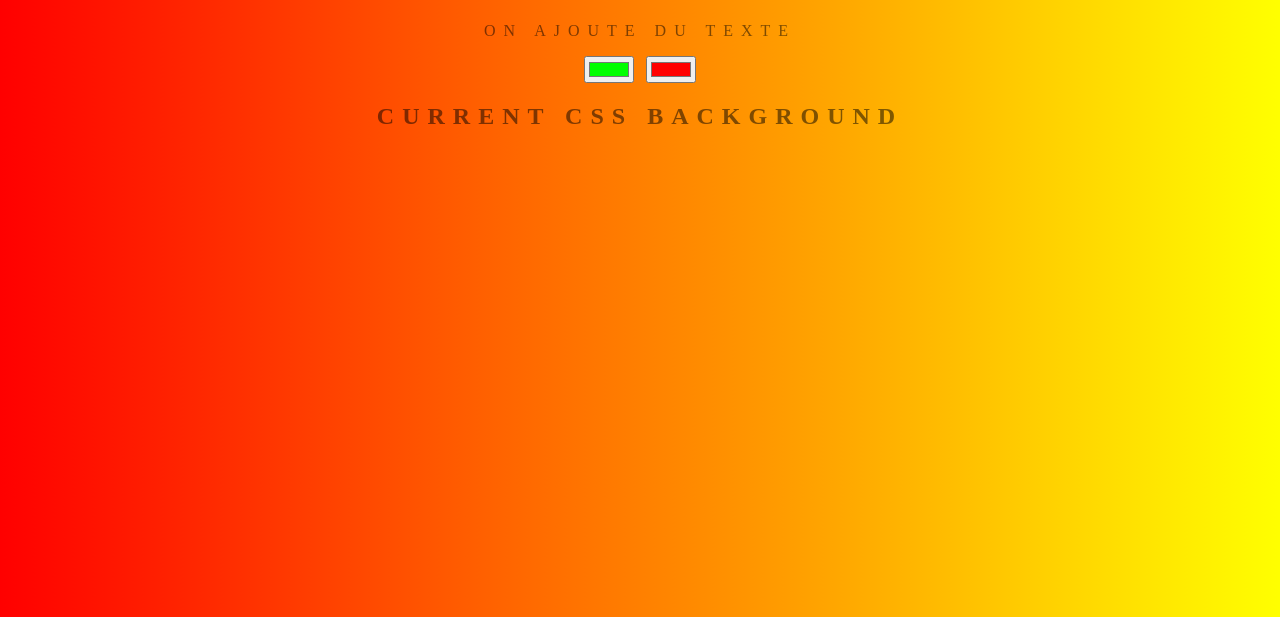
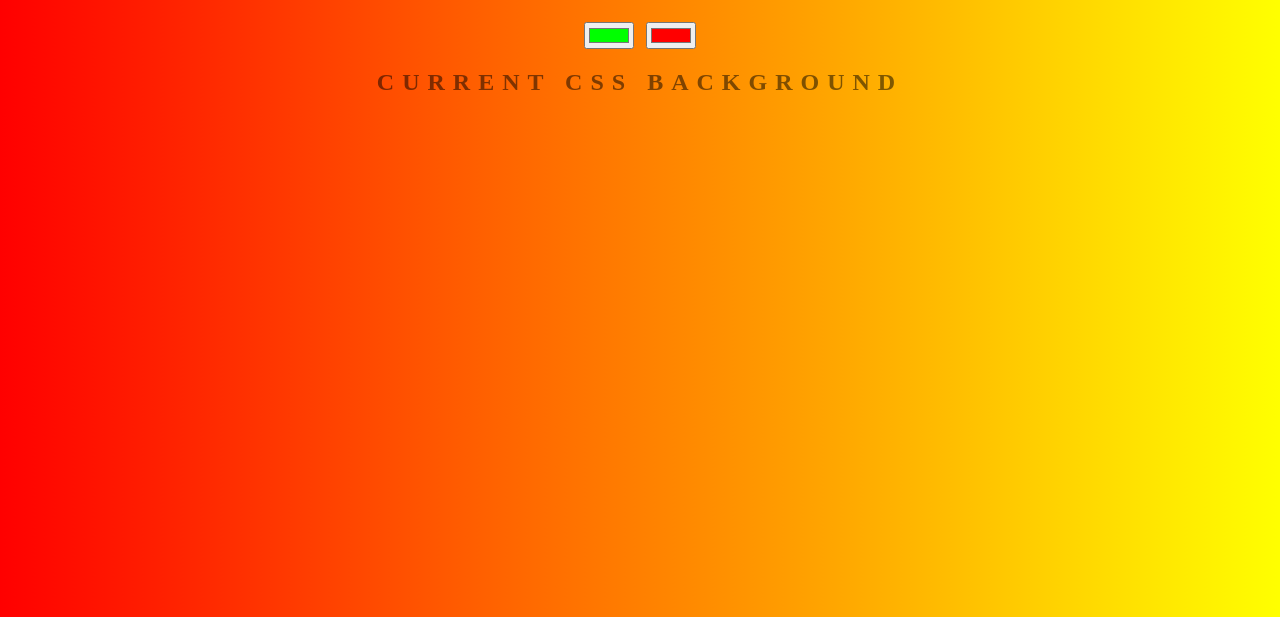
Before and after one commit to valerietremblay9/background-generator, a plain HTML site: page index.html in a window 1280 px wide. Shown: the part 183-800 px from the top of the page. Drawn offline with Linux system fonts and the light colour scheme.

Commit message:
enlevé paragraph

```diff
--- a/index.html
+++ b/index.html
@@ -6,7 +6,7 @@
 </head>
 <body id="gradient">
 	<h1>Background Generator</h1>
-	<p>on ajoute du texte</p>
+
 	<input class="color1" type="color" name="color1" value="#00ff00">
 	<input class="color2" type="color" name="color2" value="#ff0000">
 	<h2>Current CSS Background</h2>
```
